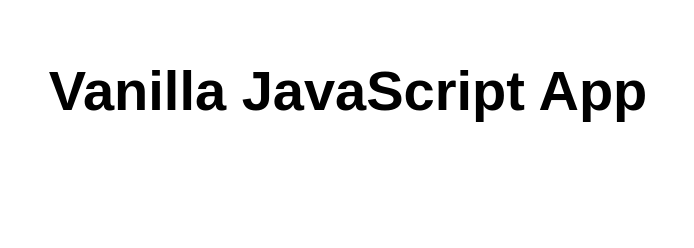
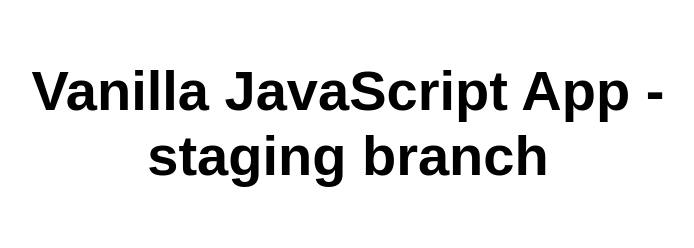
Before and after one commit to ameralmotlaq/swa, a website: page src/index.html in a window 1280 px wide. Shown: the whole page, without its empty margins (292-986 px from the left). Drawn offline with Linux system fonts and the light colour scheme.

Commit message:
Update index.html

```diff
--- a/src/index.html
+++ b/src/index.html
@@ -10,7 +10,7 @@
 
 <body>
   <main>
-    <h1>Vanilla JavaScript App</h1>
+    <h1>Vanilla JavaScript App - staging branch</h1>
   </main>
 </body>
 
```
